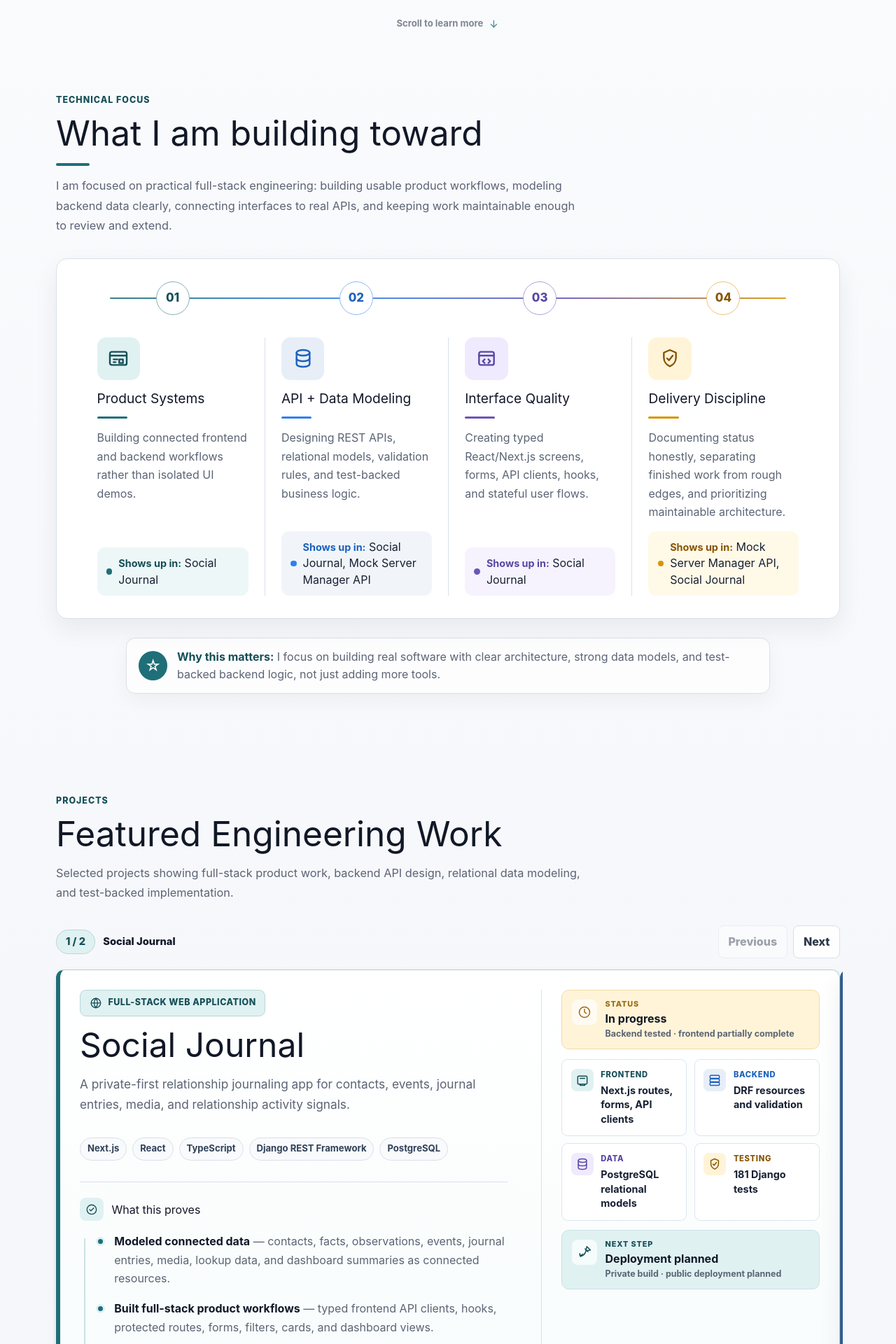
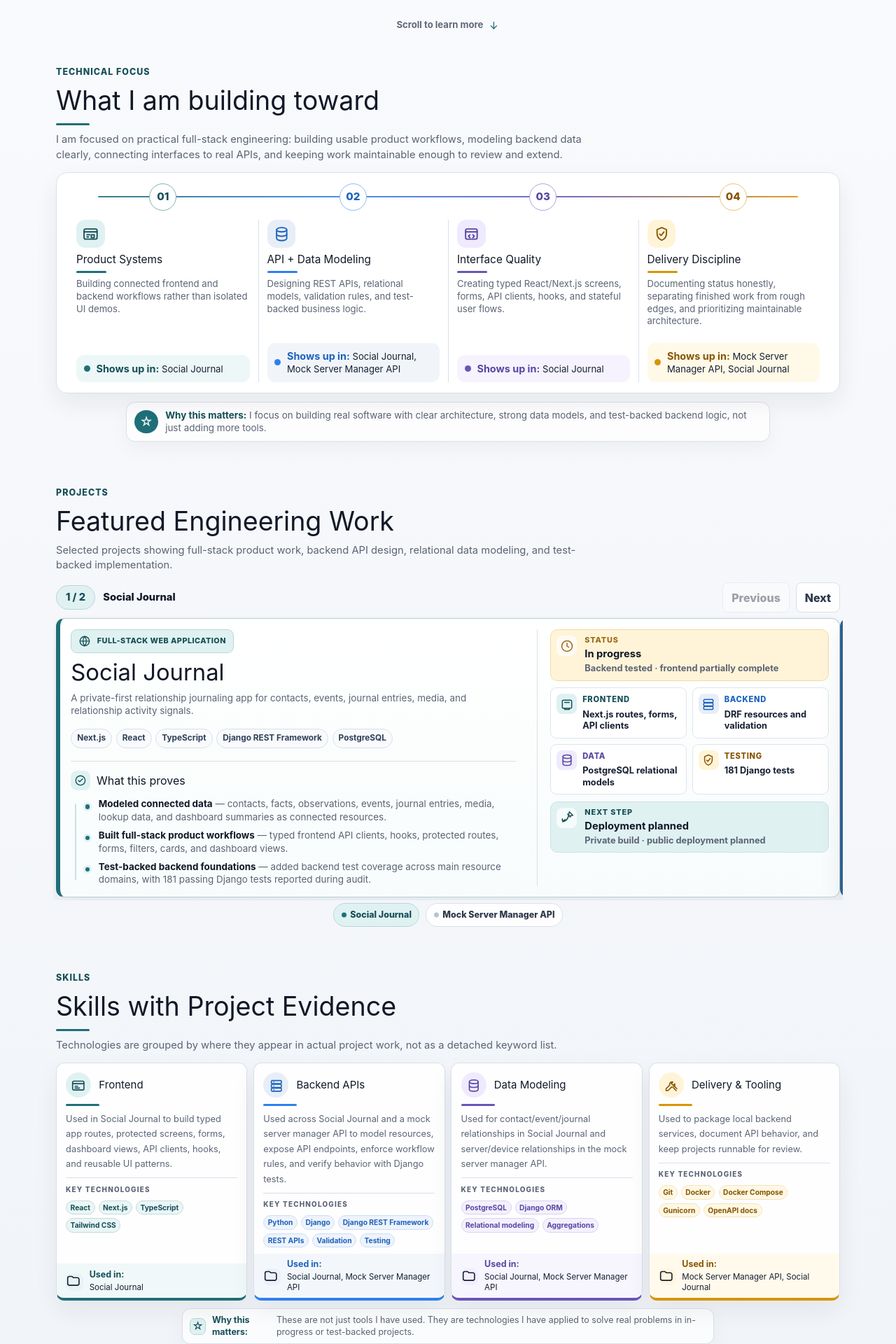
Before and after one commit to gagefulwood/portfolio-website, a Next.js app in the folder gagefulwood.com/: page / in a window 1280 px wide. Shown: the part 740-2660 px from the top of the page at 70% size. Built offline with nearby package versions, Linux system fonts and the light colour scheme.

Commit message:
quick patch

```diff
--- a/gagefulwood.com/src/app/globals.css
+++ b/gagefulwood.com/src/app/globals.css
@@ -1531,6 +1531,561 @@ textarea {
   }
 }
 
+@media (min-width: 900px) and (max-height: 900px) {
+  .section-shell {
+    padding: 2.75rem 1rem;
+  }
+
+  .section-heading {
+    margin-bottom: 1.25rem;
+  }
+
+  .section-heading h2 {
+    font-size: clamp(1.9rem, 3.4vw, 2.7rem);
+  }
+
+  .section-heading p:not(.section-eyebrow) {
+    margin-top: 0.65rem;
+    line-height: 1.55;
+  }
+
+  .skills-section .section-heading h2::after,
+  .technical-focus .section-heading h2::after,
+  .contact-section .section-heading h2::after {
+    margin-top: 0.7rem;
+  }
+
+  .technical-roadmap {
+    padding: 1.25rem 1.35rem;
+  }
+
+  .technical-roadmap__timeline {
+    margin-bottom: 1.15rem;
+  }
+
+  .technical-roadmap__marker,
+  .technical-roadmap__mobile-number {
+    width: 2.45rem;
+    height: 2.45rem;
+    font-size: 0.95rem;
+  }
+
+  .technical-roadmap__item {
+    min-height: 16.5rem;
+    padding: 0 1rem;
+  }
+
+  .technical-roadmap__item-content {
+    gap: 0.6rem;
+  }
+
+  .technical-roadmap__icon {
+    width: 3rem;
+    height: 3rem;
+  }
+
+  .technical-roadmap__icon svg {
+    width: 1.55rem;
+    height: 1.55rem;
+  }
+
+  .technical-roadmap__item h3 {
+    font-size: 1.05rem;
+  }
+
+  .technical-roadmap__item p,
+  .technical-roadmap__used {
+    font-size: 0.9rem;
+    line-height: 1.45;
+  }
+
+  .technical-roadmap__used {
+    padding: 0.58rem 0.68rem;
+  }
+
+  .technical-focus__note {
+    gap: 0.65rem;
+    margin-top: 1rem;
+    padding: 0.7rem 0.85rem;
+  }
+
+  .technical-focus__note-icon {
+    width: 2.1rem;
+    height: 2.1rem;
+    font-size: 1.15rem;
+  }
+
+  .technical-focus__note p {
+    font-size: 0.92rem;
+    line-height: 1.4;
+  }
+
+  .projects-carousel {
+    gap: 0.7rem;
+    margin-top: 0.75rem;
+  }
+
+  .projects-carousel__controls button {
+    padding: 0.52rem 0.75rem;
+  }
+
+  .projects-carousel__dots button {
+    padding: 0.42rem 0.65rem 0.42rem 1.45rem;
+    font-size: 0.78rem;
+  }
+
+  .project-card {
+    grid-template-columns: minmax(0, 1.25fr) minmax(18rem, 0.8fr);
+    gap: 1.15rem;
+    padding: 1.2rem;
+  }
+
+  .project-case-study__main {
+    gap: 0.65rem;
+    padding-right: 0.9rem;
+  }
+
+  .project-side-panel {
+    gap: 0.6rem;
+    padding-left: 1.15rem;
+  }
+
+  .project-case-study__category {
+    padding: 0.42rem 0.62rem;
+    font-size: 0.68rem;
+  }
+
+  .project-card h3 {
+    font-size: clamp(1.75rem, 3vw, 2.35rem);
+  }
+
+  .project-summary {
+    font-size: 0.96rem;
+    line-height: 1.48;
+  }
+
+  .tag-list {
+    gap: 0.35rem;
+    margin-top: 0.35rem;
+  }
+
+  .tag,
+  .link-placeholder {
+    padding: 0.26rem 0.5rem;
+    font-size: 0.74rem;
+  }
+
+  .project-proof {
+    margin-top: 0.5rem;
+    padding-top: 0.8rem;
+  }
+
+  .project-proof__heading {
+    gap: 0.55rem;
+    margin-bottom: 0.65rem;
+  }
+
+  .project-proof__heading span {
+    width: 1.75rem;
+    height: 1.75rem;
+  }
+
+  .project-proof__timeline {
+    gap: 0.65rem;
+    padding-left: 1.1rem;
+  }
+
+  .project-proof__item {
+    gap: 0.6rem;
+  }
+
+  .project-proof__item p {
+    font-size: 0.9rem;
+    line-height: 1.45;
+  }
+
+  .project-status,
+  .project-next-step,
+  .project-evidence-card {
+    padding: 0.62rem;
+  }
+
+  .project-panel-card__icon,
+  .project-evidence-card__icon {
+    width: 1.8rem;
+    height: 1.8rem;
+  }
+
+  .project-status strong,
+  .project-next-step strong {
+    font-size: 0.92rem;
+  }
+
+  .project-status p,
+  .project-next-step p,
+  .project-evidence-card strong {
+    font-size: 0.8rem;
+    line-height: 1.3;
+  }
+
+  .project-evidence-grid {
+    gap: 0.48rem;
+  }
+
+  .project-evidence-card {
+    min-height: 4.7rem;
+    gap: 0.5rem;
+  }
+
+  .skills-grid {
+    gap: 0.75rem;
+  }
+
+  .skill-evidence-card {
+    min-height: 22rem;
+    gap: 0.7rem;
+    padding: 1rem 1rem 0;
+  }
+
+  .skill-evidence-card__top {
+    gap: 0.7rem;
+  }
+
+  .skill-evidence-card__icon {
+    width: 2.65rem;
+    height: 2.65rem;
+  }
+
+  .skill-evidence-card__icon svg,
+  .skill-evidence-card__footer-icon svg {
+    width: 1.35rem;
+    height: 1.35rem;
+  }
+
+  .skill-evidence-card__top h3 {
+    font-size: 1.02rem;
+  }
+
+  .skill-evidence-card__description {
+    font-size: 0.9rem;
+    line-height: 1.45;
+  }
+
+  .skill-evidence-card__technologies {
+    padding-top: 0.65rem;
+  }
+
+  .skill-evidence-card__label {
+    margin-bottom: 0.45rem;
+    font-size: 0.62rem;
+  }
+
+  .skill-evidence-card__chips {
+    gap: 0.32rem;
+  }
+
+  .skill-evidence-card__chips span {
+    padding: 0.24rem 0.44rem;
+    font-size: 0.7rem;
+  }
+
+  .skill-evidence-card__footer {
+    gap: 0.55rem;
+    margin: 0 -1rem;
+    padding: 0.68rem 1rem;
+  }
+
+  .skill-evidence-card__footer-icon {
+    width: 1.75rem;
+    height: 1.75rem;
+  }
+
+  .skill-evidence-card__footer strong {
+    font-size: 0.78rem;
+  }
+
+  .skill-evidence-card__footer span {
+    font-size: 0.78rem;
+    line-height: 1.25;
+  }
+
+  .skills-note {
+    margin-top: 1rem;
+    padding: 0.58rem 0.72rem;
+    font-size: 0.82rem;
+    line-height: 1.35;
+  }
+
+  .skills-note span {
+    width: 1.45rem;
+    height: 1.45rem;
+  }
+
+  .contact-layout {
+    gap: 1rem;
+    margin-top: 0.75rem;
+  }
+
+  .contact-links-card,
+  .contact-form-card {
+    padding: 1.15rem;
+  }
+
+  .contact-links-card {
+    gap: 1rem;
+  }
+
+  .contact-links-card__icon {
+    width: 3.35rem;
+    height: 3.35rem;
+  }
+
+  .contact-link-list {
+    gap: 0.55rem;
+  }
+
+  .contact-link-row {
+    gap: 0.65rem;
+    padding: 0.62rem;
+  }
+
+  .contact-form-card {
+    gap: 0.85rem;
+  }
+
+  .contact-form {
+    gap: 0.65rem;
+  }
+
+  .contact-form label {
+    gap: 0.38rem;
+  }
+
+  .contact-form input,
+  .contact-form textarea {
+    padding: 0.66rem 0.78rem;
+  }
+
+  .contact-form textarea {
+    min-height: 7.25rem;
+  }
+
+  .contact-form button {
+    min-height: 2.65rem;
+  }
+
+  .contact-privacy-note {
+    margin-top: 0.9rem;
+    padding: 0.58rem 0.72rem;
+  }
+}
+
+@media (min-width: 900px) and (max-height: 800px) {
+  .section-shell {
+    padding: 2rem 1rem;
+  }
+
+  .section-heading {
+    margin-bottom: 0.85rem;
+  }
+
+  .section-heading h2 {
+    font-size: clamp(1.75rem, 3vw, 2.35rem);
+  }
+
+  .section-heading p:not(.section-eyebrow) {
+    font-size: 0.92rem;
+    line-height: 1.45;
+  }
+
+  .technical-roadmap {
+    padding: 0.95rem 1rem;
+  }
+
+  .technical-roadmap__timeline {
+    margin-bottom: 0.8rem;
+  }
+
+  .technical-roadmap__item {
+    min-height: 14.5rem;
+    padding: 0 0.75rem;
+  }
+
+  .technical-roadmap__item-content {
+    gap: 0.45rem;
+  }
+
+  .technical-roadmap__icon {
+    width: 2.55rem;
+    height: 2.55rem;
+  }
+
+  .technical-roadmap__item h3 {
+    font-size: 0.96rem;
+  }
+
+  .technical-roadmap__item p,
+  .technical-roadmap__used {
+    font-size: 0.82rem;
+    line-height: 1.35;
+  }
+
+  .technical-focus__note {
+    margin-top: 0.75rem;
+    padding: 0.55rem 0.7rem;
+  }
+
+  .technical-focus__note p {
+    font-size: 0.84rem;
+  }
+
+  .projects-carousel {
+    gap: 0.5rem;
+  }
+
+  .project-card {
+    gap: 0.9rem;
+    padding: 0.95rem;
+  }
+
+  .project-card h3 {
+    font-size: clamp(1.55rem, 2.7vw, 2.05rem);
+  }
+
+  .project-summary,
+  .project-proof__item p {
+    font-size: 0.84rem;
+    line-height: 1.38;
+  }
+
+  .project-proof__timeline {
+    gap: 0.48rem;
+  }
+
+  .project-status,
+  .project-next-step,
+  .project-evidence-card {
+    padding: 0.5rem;
+  }
+
+  .project-evidence-card {
+    min-height: 4.15rem;
+  }
+
+  .skills-grid {
+    gap: 0.55rem;
+  }
+
+  .skill-evidence-card {
+    min-height: 19rem;
+    gap: 0.52rem;
+    padding: 0.82rem 0.82rem 0;
+  }
+
+  .skill-evidence-card__icon {
+    width: 2.25rem;
+    height: 2.25rem;
+  }
+
+  .skill-evidence-card__top h3 {
+    font-size: 0.94rem;
+  }
+
+  .skill-evidence-card__description {
+    font-size: 0.8rem;
+    line-height: 1.34;
+  }
+
+  .skill-evidence-card__technologies {
+    padding-top: 0.48rem;
+  }
+
+  .skill-evidence-card__chips span {
+    padding: 0.18rem 0.34rem;
+    font-size: 0.64rem;
+  }
+
+  .skill-evidence-card__footer {
+    margin: 0 -0.82rem;
+    padding: 0.48rem 0.82rem;
+  }
+
+  .skill-evidence-card__footer-icon {
+    width: 1.55rem;
+    height: 1.55rem;
+  }
+
+  .skill-evidence-card__footer span {
+    font-size: 0.72rem;
+  }
+
+  .skills-note {
+    margin-top: 0.72rem;
+    padding: 0.48rem 0.62rem;
+    font-size: 0.78rem;
+  }
+
+  .contact-links-card,
+  .contact-form-card {
+    padding: 0.95rem;
+  }
+
+  .contact-form-card {
+    gap: 0.62rem;
+  }
+
+  .contact-form {
+    gap: 0.5rem;
+  }
+
+  .contact-form-card__icon {
+    width: 2.35rem;
+    height: 2.35rem;
+  }
+
+  .contact-form-card__header {
+    gap: 0.65rem;
+  }
+
+  .contact-form-card__header p,
+  .contact-links-card__intro p {
+    margin-top: 0.2rem;
+    font-size: 0.86rem;
+    line-height: 1.35;
+  }
+
+  .contact-form input,
+  .contact-form textarea {
+    padding: 0.52rem 0.68rem;
+  }
+
+  .contact-form textarea {
+    min-height: 4.8rem;
+  }
+
+  .contact-form button {
+    min-height: 2.35rem;
+    margin-top: 0.08rem;
+  }
+
+  .contact-privacy-note {
+    width: min(760px, 100%);
+    gap: 0.55rem;
+    margin-top: 0.5rem;
+    padding: 0.42rem 0.62rem;
+  }
+
+  .contact-privacy-note p {
+    font-size: 0.82rem;
+    line-height: 1.35;
+  }
+
+  .contact-privacy-note > span {
+    width: 1.55rem;
+    height: 1.55rem;
+  }
+}
+
 @media (max-width: 920px) {
   .skills-grid {
     grid-template-columns: repeat(2, minmax(0, 1fr));
```
